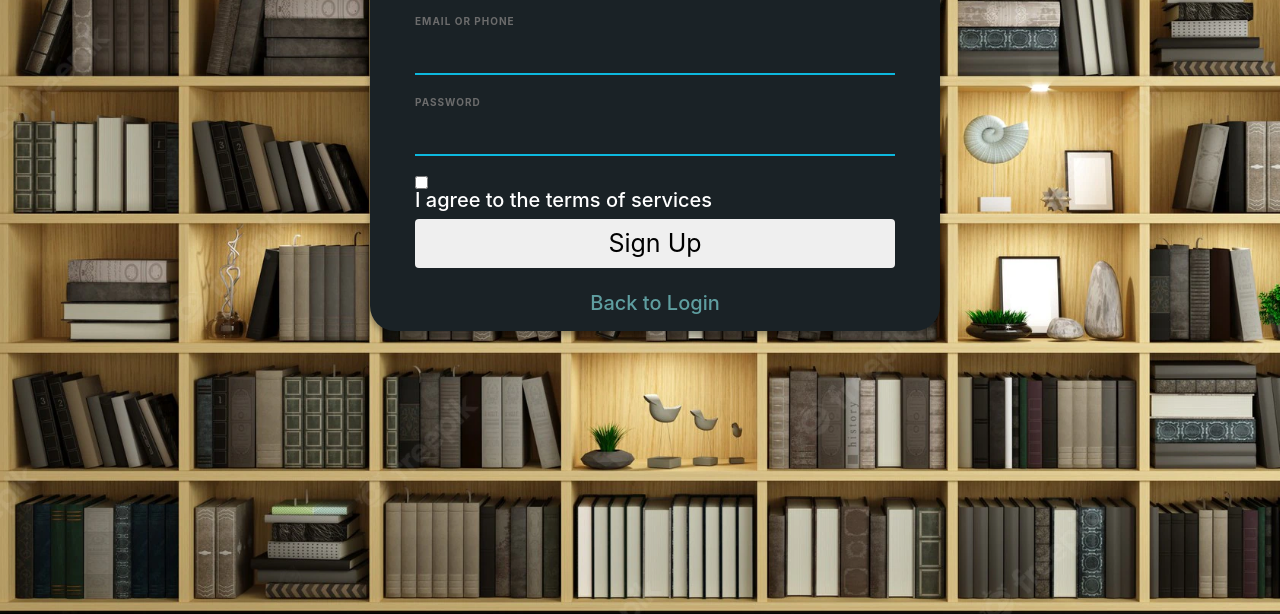
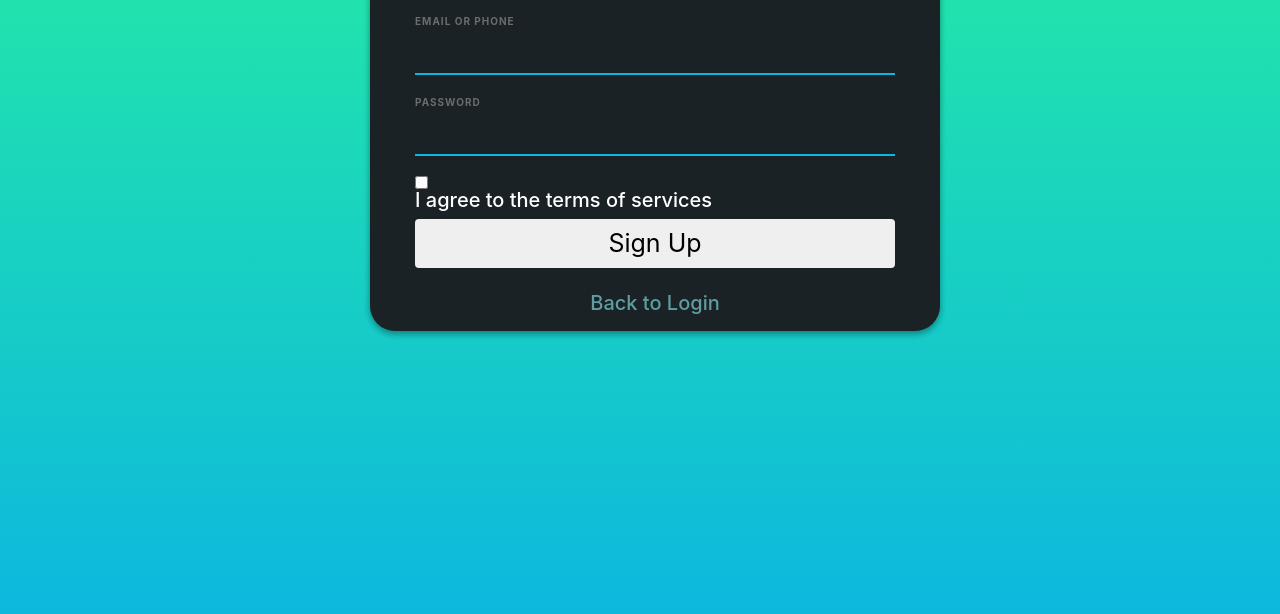
Before and after one commit to Dhirendra1506/Book-Shop, a plain HTML site: page sign-up.html in a window 1280 px wide. Shown: the part 186-800 px from the top of the page. Drawn offline with nearby package versions, Linux system fonts and the light colour scheme.

Commit message:
changes by pradnya

```diff
--- a/css/login.css
+++ b/css/login.css
@@ -7,6 +7,7 @@
   border-radius: 25px;
   margin: 15px;
 }
+
 .login-key {
   height: 100px;
   font-size: 80px;
--- a/sign-up.html
+++ b/sign-up.html
@@ -16,9 +16,8 @@
 </head>
 <style>
     body {
-        background-color: rgb(224, 215, 204);
-        background-image: url("images/bg-img2.webp");
-        background-repeat: no-repeat;
+        background: -webkit-linear-gradient(#27ef9f, #0db8de);
+
         background-size: cover;
     }
 </style>
```
Also changed, not shown: login.html (+2 -3 lines).
